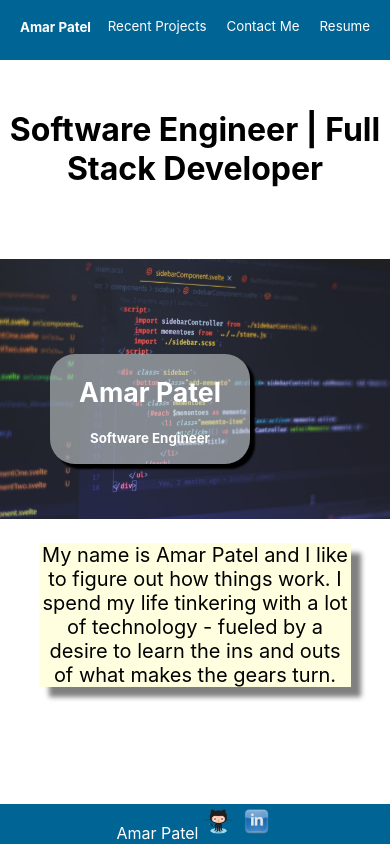
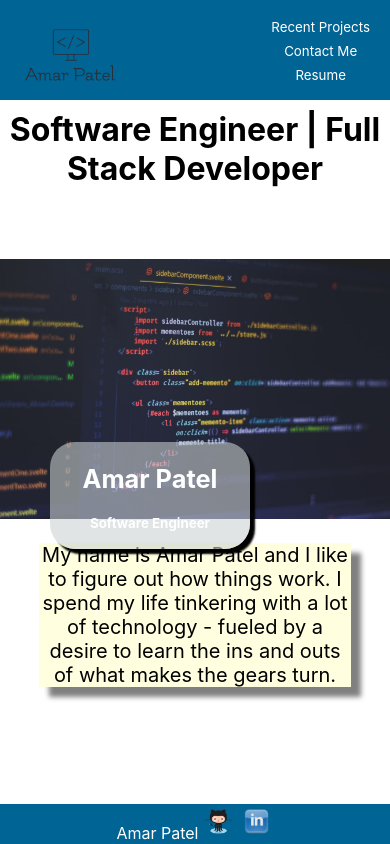
Before and after one commit to amarp86/amar-patel, a React (Create React App) app in the folder client/: page / in a window 390 px wide. Built offline with nearby package versions, Linux system fonts and the light colour scheme.

Commit message:
menu links

```diff
--- a/client/src/components/Home.css
+++ b/client/src/components/Home.css
@@ -44,10 +44,10 @@
         background-color: rgba(202, 209, 209, 0.575);
         position: absolute;
         left: 50px;
-        bottom: 45%;
+        bottom: 35%;
     }
     .home-image-text h2 {
-        font-size: 20pt;
+        font-size: 19pt;
     }
     .home-image-text h4 {
         font-size: 10pt;
--- a/client/src/components/layout/Nav.css
+++ b/client/src/components/layout/Nav.css
@@ -2,6 +2,7 @@
     position: fixed;
     top: 0;
     min-height: 60px;
+    max-height: 100px;
     width: 100%;
     background-color: #006494;
     display: flex;
@@ -13,9 +14,9 @@
     text-decoration: none;
 }
 
-.title {
+.logo {
     margin-left: 20px;
-    color: white;
+    height: 110%;
 }
 
 .menu-links {
@@ -30,17 +31,21 @@
 }
 
 @media only screen and (max-width: 800px) {
-    .title {
-        font-size: 10pt;
-        position: absolute;
-        top: 10px;
+    .logo {
+        margin-left: -30px;
     }
     .menu-links a {
         font-size: 10pt;
     }
     .menu-links {
+        display: flex;
+        flex-direction: column;
         position: absolute;
         right: 10px;
         top: 15px;
     }
+    .menu-links a {
+        color: white;
+        margin: 4px 10px;
+    }
 }
--- a/client/src/components/layout/Nav.jsx
+++ b/client/src/components/layout/Nav.jsx
@@ -1,10 +1,11 @@
 import "./Nav.css";
+import amar from "../../images/AmarPatel.png";
 import { Link } from "react-router-dom";
 function Nav(props) {
   return (
     <div className="nav">
       <Link to="/">
-        <h1 className="title">Amar Patel</h1>
+        <img src={amar} alt="logo" className="logo" />
       </Link>
       <div className="menu-links">
         <Link to="/projects">Recent Projects</Link>
```
Also changed, not shown: client/src/images/AmarPatel.png (added).
